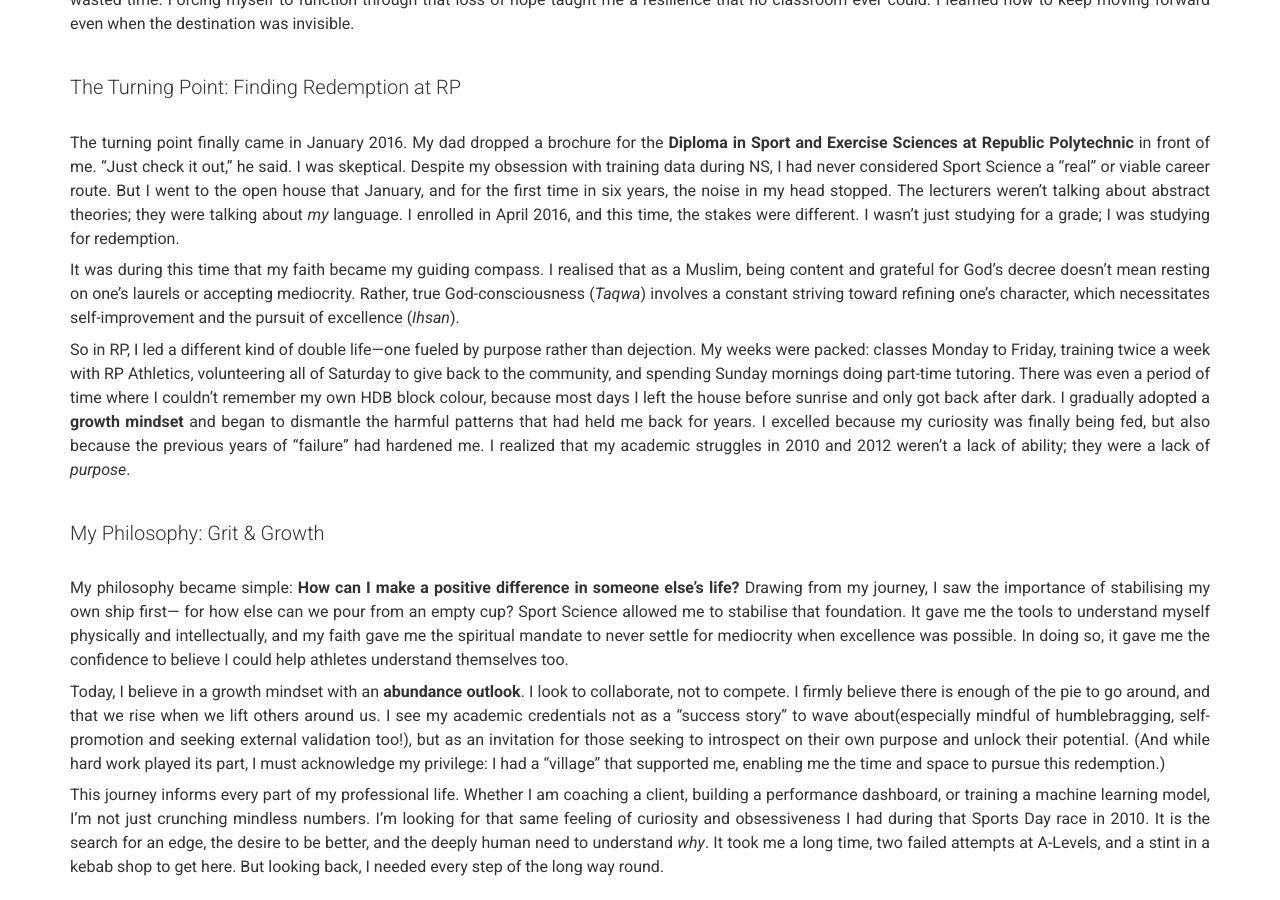
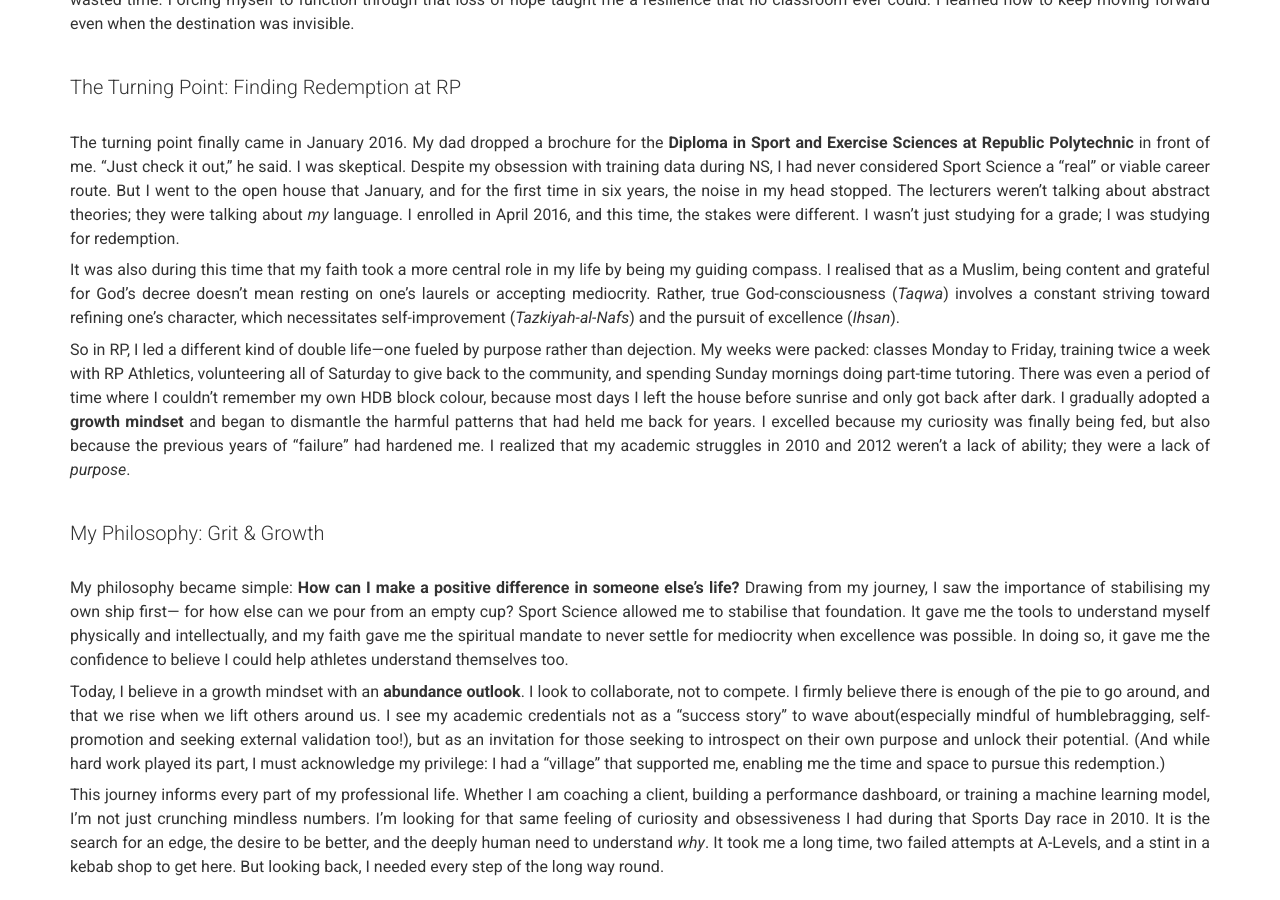
Before and after one commit to ibrahim-nasaruddin/ibrahim-nasaruddin.github.io, a Jekyll site: the page built from index.md, in a window 1280 px wide and 900 px high, scrolled down 8273 px. Built offline with Jekyll 4.4.1, drawn with Linux system fonts in a browser that asks for light colours; nearby versions of some CDN libraries.

Commit message:
Revise text on faith and personal growth
Rephrase a section to emphasize the role of faith and self-improvement.

```diff
--- a/_config.yml
+++ b/_config.yml
@@ -289,7 +289,7 @@ content:
       <br>
       The turning point finally came in January 2016. My dad dropped a brochure for the **Diploma in Sport and Exercise Sciences at Republic Polytechnic** in front of me. “Just check it out,” he said. I was skeptical. Despite my obsession with training data during NS, I had never considered Sport Science a “real” or viable career route. But I went to the open house that January, and for the first time in six years, the noise in my head stopped. The lecturers weren’t talking about abstract theories; they were talking about *my* language. I enrolled in April 2016, and this time, the stakes were different. I wasn’t just studying for a grade; I was studying for redemption.
 
-      It was during this time that my faith became my guiding compass. I realised that as a Muslim, being content and grateful for God’s decree doesn’t mean resting on one’s laurels or accepting mediocrity. Rather, true God-consciousness (*Taqwa*) involves a constant striving toward refining one’s character, which necessitates self-improvement and the pursuit of excellence (*Ihsan*).
+      It was also during this time that my faith took a more central role in my life by being my guiding compass. I realised that as a Muslim, being content and grateful for God’s decree doesn’t mean resting on one’s laurels or accepting mediocrity. Rather, true God-consciousness (*Taqwa*) involves a constant striving toward refining one’s character, which necessitates self-improvement (*Tazkiyah-al-Nafs*) and the pursuit of excellence (*Ihsan*).
 
       So in RP, I led a different kind of double life—one fueled by purpose rather than dejection. My weeks were packed: classes Monday to Friday, training twice a week with RP Athletics, volunteering all of Saturday to give back to the community, and spending Sunday mornings doing part-time tutoring. There was even a period of time where I couldn’t remember my own HDB block colour, because most days I left the house before sunrise and only got back after dark. I gradually adopted a **growth mindset** and began to dismantle the harmful patterns that had held me back for years. I excelled because my curiosity was finally being fed, but also because the previous years of "failure" had hardened me. I realized that my academic struggles in 2010 and 2012 weren’t a lack of ability; they were a lack of *purpose*.
 
```
